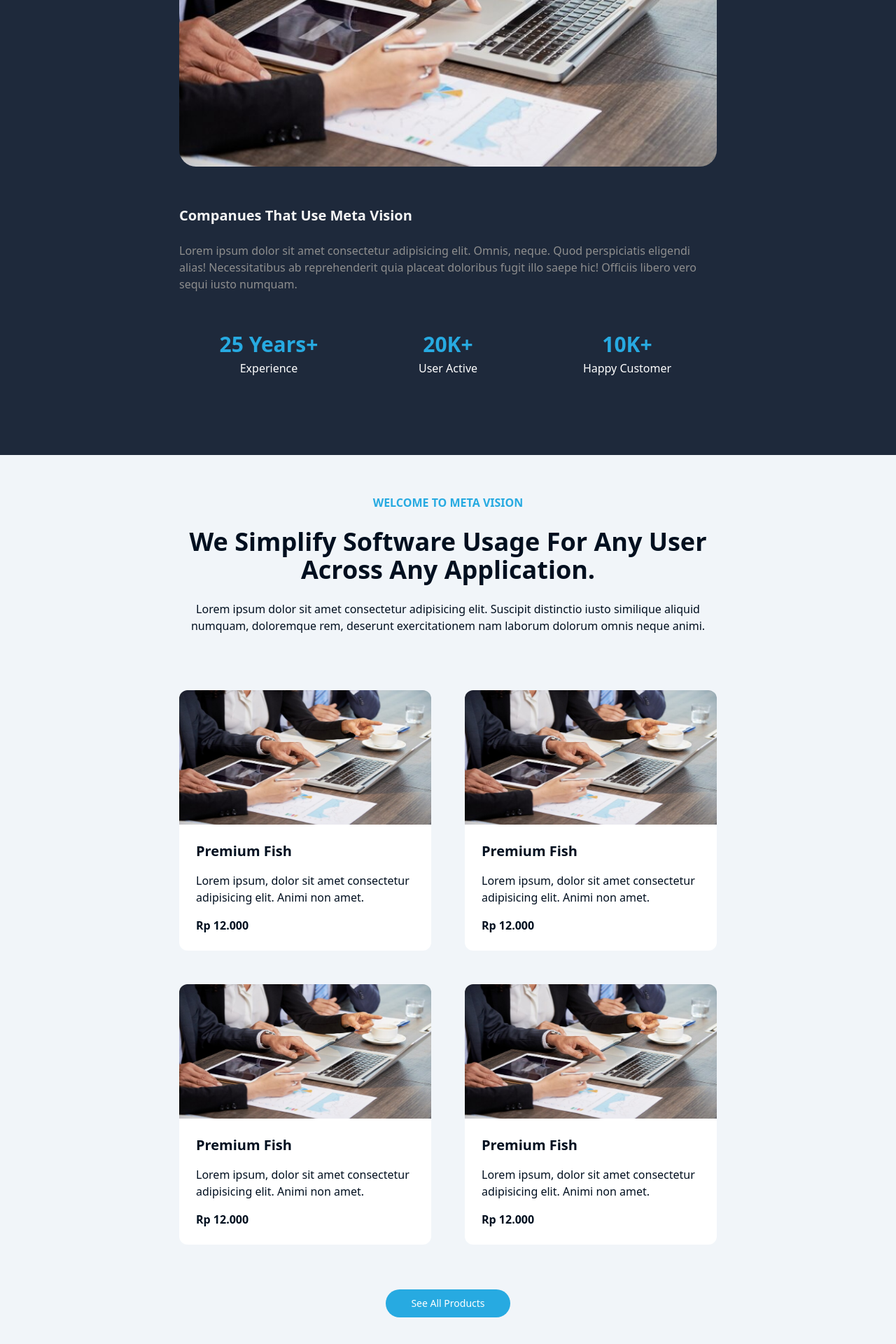
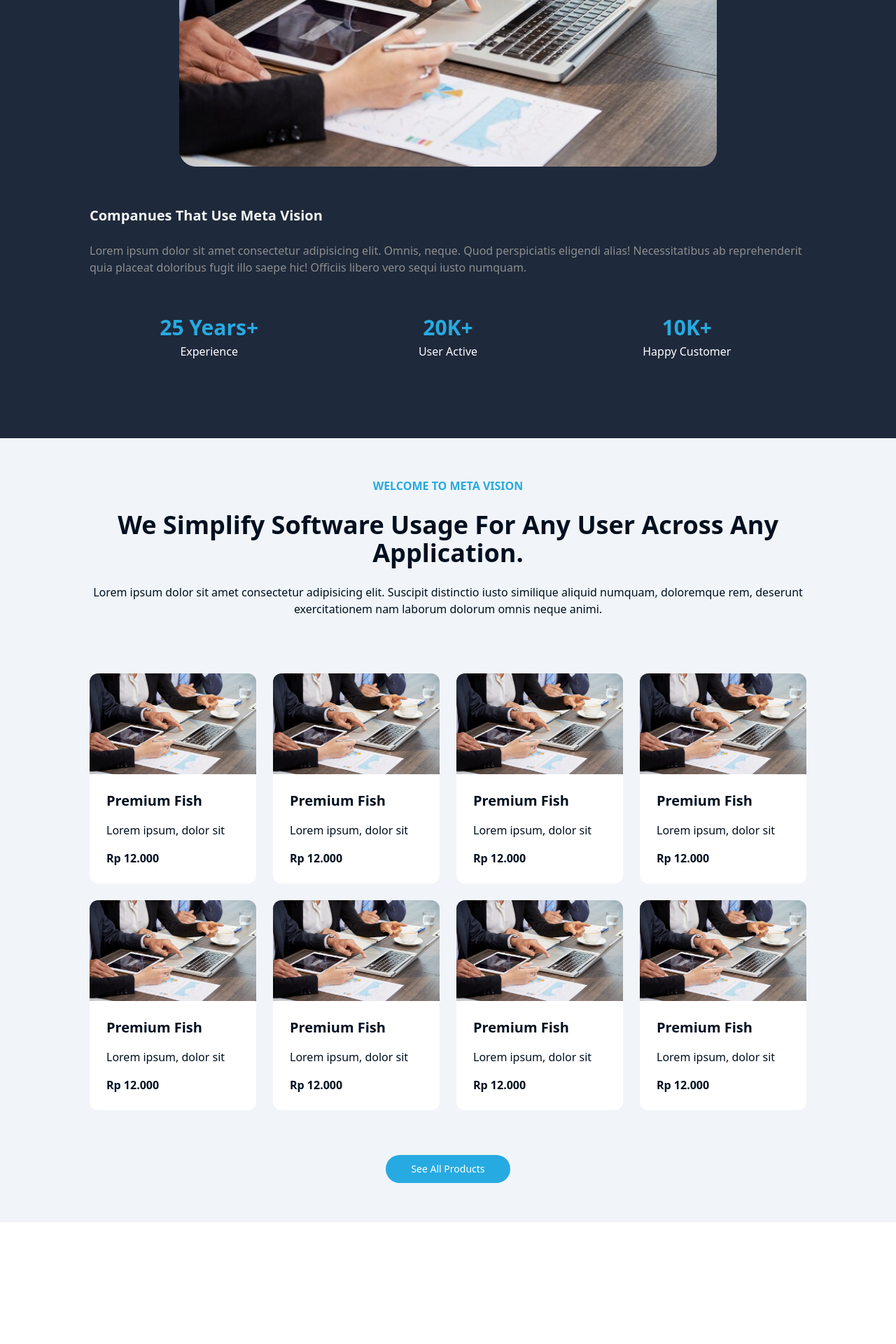
Before and after one commit to thoriqdharmawan/company-profile, a Next.js app: page / in a window 1280 px wide. Shown: the part 742-2662 px from the top of the page at 70% size. After the commit the page ends 2488 px from the top, so only its background shows below. Built offline with nearby package versions, Linux system fonts and the light colour scheme.

Commit message:
fix(homepage): layout max-width

```diff
--- a/components/Hero/index.tsx
+++ b/components/Hero/index.tsx
@@ -25,7 +25,8 @@ export default function Hero() {
       </div>
 
       <div className="mt-28 bg-slate-800 w-full flex justify-center pb-28 text-secondary">
-        <div className="-mt-16 max-w-screen-md">
+        <div className="-mt-16 max-w-screen-lg">
+          <div className="w-full flex justify-center">
             <Image
               alt="hero"
               width={768}
@@ -33,6 +34,7 @@ export default function Hero() {
               src="/images/hero.jpg"
               className="rounded-3xl"
             />
+          </div>
 
           <div className="mt-14">
             <div>
--- a/components/Navbar/index.tsx
+++ b/components/Navbar/index.tsx
@@ -3,7 +3,7 @@ import { Button } from "../ui/button";
 
 export default function Navbar() {
   return (
-    <div className="w-full m-auto max-w-screen-md flex justify-between items-center py-4">
+    <div className="w-full m-auto max-w-screen-lg flex justify-between items-center py-4">
       <h2 className="font-extrabold text-xl">META Vision</h2>
       <div className="flex gap-6">
         <p className="cursor-pointer">Solution</p>
--- a/components/Products/ProductItem.tsx
+++ b/components/Products/ProductItem.tsx
@@ -4,15 +4,14 @@ import React from "react";
 export default function ProductItem() {
   return (
     <div className="rounded-xl overflow-hidden bg-white hover:shadow-2xl cursor-pointer">
-      <div className="h-48 w-full relative">
+      <div className="h-36 w-full relative">
         <Image alt="product" fill src="/images/hero.jpg" />
       </div>
 
       <div className="p-6">
         <h3 className="text-xl font-bold mb-4">Premium Fish</h3>
         <p>
-          Lorem ipsum, dolor sit amet consectetur adipisicing elit. Animi non
-          amet.
+          Lorem ipsum, dolor sit
         </p>
         <p className="mt-4 font-semibold">Rp 12.000</p>
       </div>
--- a/components/Products/index.tsx
+++ b/components/Products/index.tsx
@@ -5,7 +5,7 @@ import { Button } from "../ui/button";
 export default function Products() {
   return (
     <div className="flex flex-col w-full items-center gap-6 py-14 bg-slate-100">
-      <div className="max-w-screen-md flex flex-col gap-6 text-center">
+      <div className="max-w-screen-lg flex flex-col gap-6 text-center">
         <p className="font-semibold text-primary">WELCOME TO META VISION</p>
         <h2 className="text-4xl font-bold">
           We Simplify Software Usage For Any User Across Any Application.
@@ -17,15 +17,21 @@ export default function Products() {
         </p>
       </div>
 
-      <div className="max-w-screen-md flex flex-col items-center gap-16">
-        <div className="grid grid-cols-2 gap-12 mt-14">
+      <div className="max-w-screen-lg w-full flex flex-col gap-16">
+        <div className="grid grid-cols-2 md:grid-cols-3 lg:grid-cols-4 gap-6 mt-14">
+          <ProductItem />
+          <ProductItem />
+          <ProductItem />
+          <ProductItem />
           <ProductItem />
           <ProductItem />
           <ProductItem />
           <ProductItem />
         </div>
 
-        <Button>See All Products</Button>
+        <div className="w-full flex justify-center">
+          <Button>See All Products</Button>
+        </div>
       </div>
     </div>
   );
```
Lines whose indentation alone changed are shown as unchanged.
